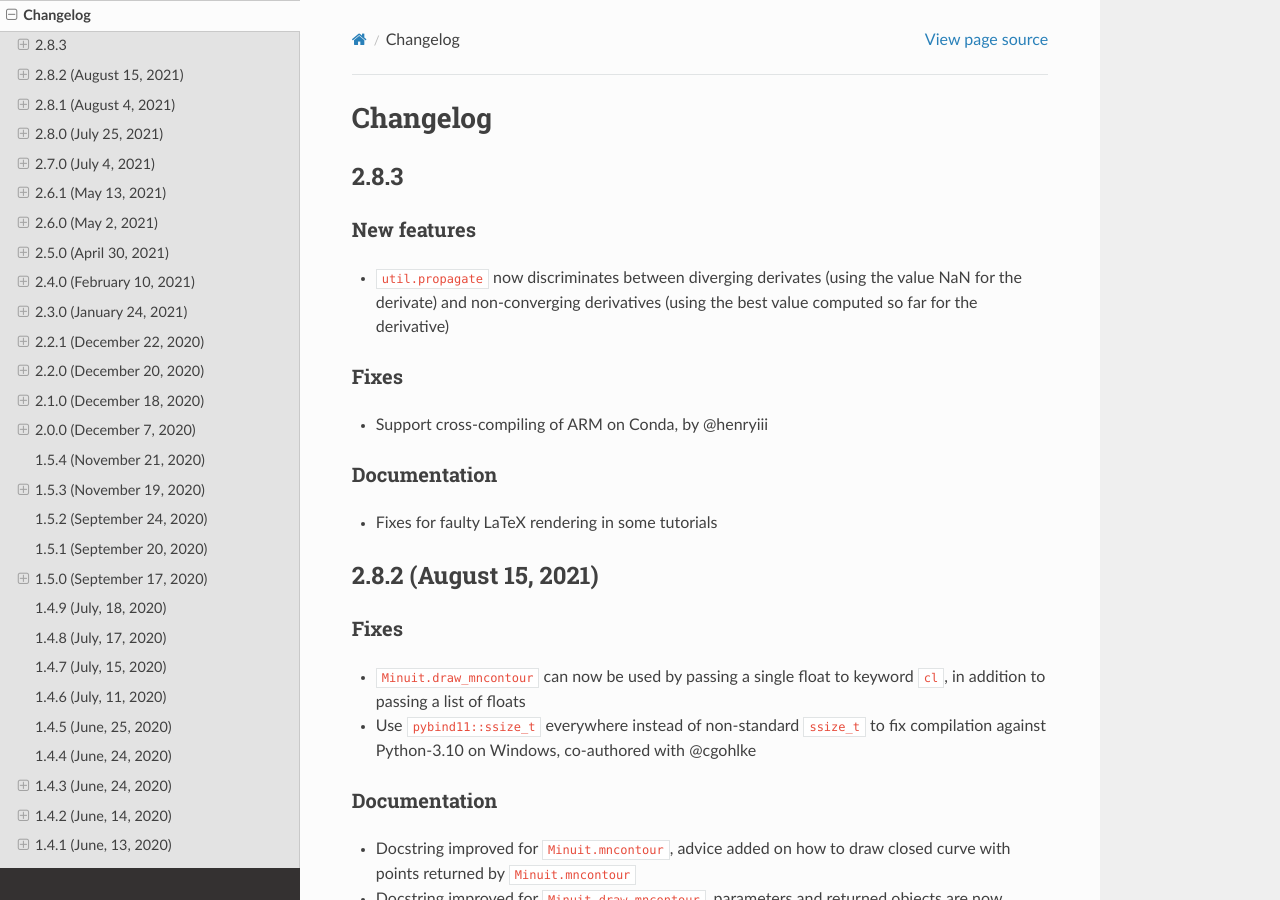
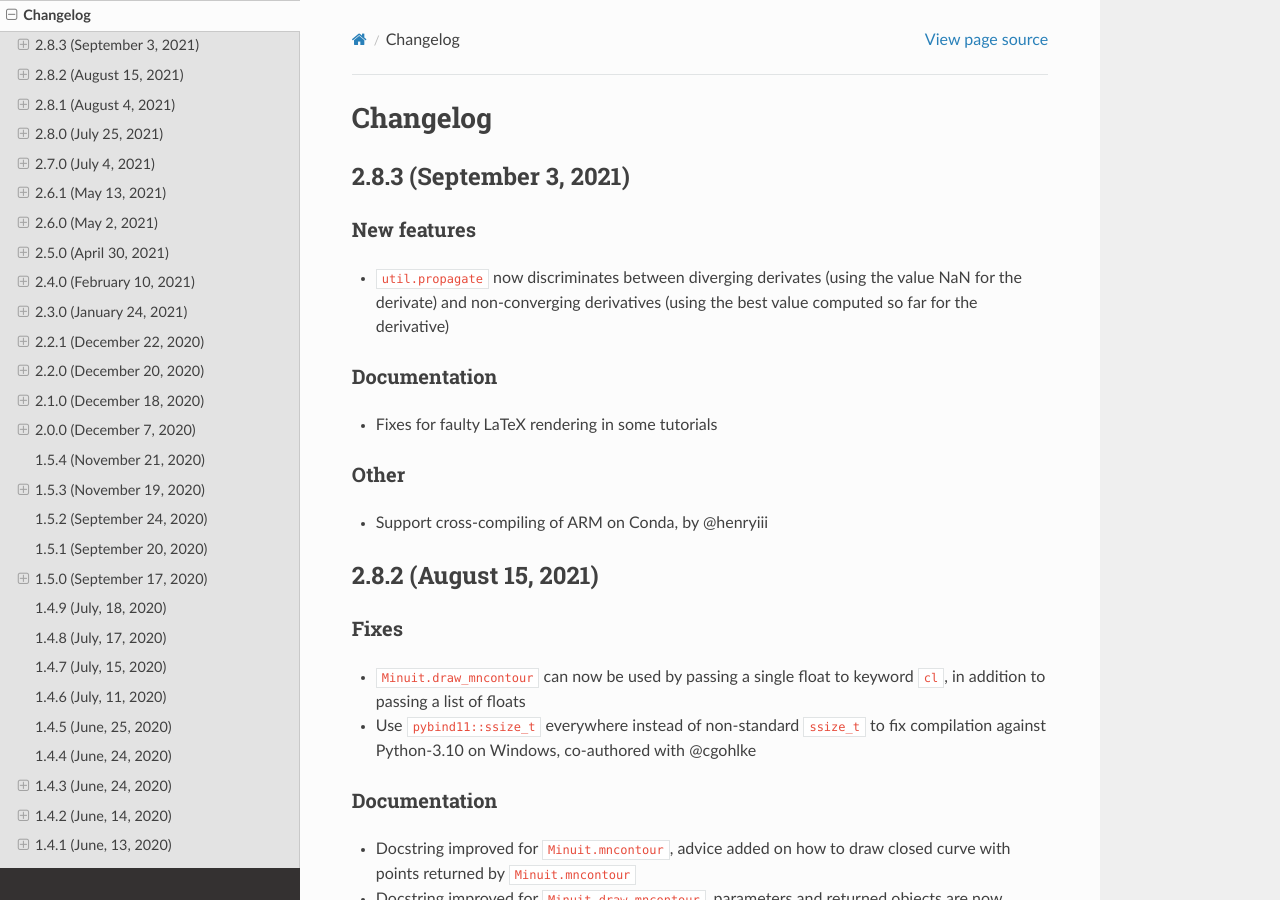
Before and after one commit to scikit-hep/iminuit, a Sphinx documentation site: the page built from doc/changelog.rst, in a window 1280 px wide and 900 px high. Built offline with Sphinx 7.4.7 and the Read the Docs theme 2.0.0, drawn with Linux system fonts in a browser that asks for light colours; the version number could not be read and is left out.

Commit message:
update changelog

```diff
--- a/doc/changelog.rst
+++ b/doc/changelog.rst
@@ -5,8 +5,8 @@
 Changelog
 =========
 
-2.8.3
------
+2.8.3 (September 3, 2021)
+-------------------------
 
 New features
 ~~~~~~~~~~~~
@@ -14,13 +14,13 @@ New features
   for the derivate) and non-converging derivatives (using the best value computed so far
   for the derivative)
 
-Fixes
-~~~~~
-- Support cross-compiling of ARM on Conda, by @henryiii
-
 Documentation
 ~~~~~~~~~~~~~
 - Fixes for faulty LaTeX rendering in some tutorials
+
+Other
+~~~~~
+- Support cross-compiling of ARM on Conda, by @henryiii
 
 2.8.2 (August 15, 2021)
 -----------------------
```
